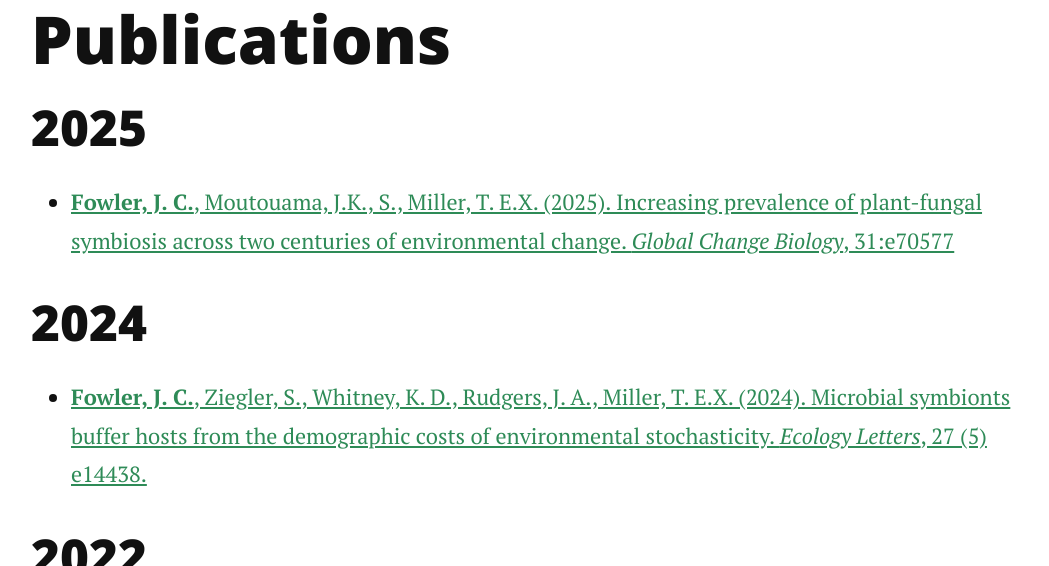
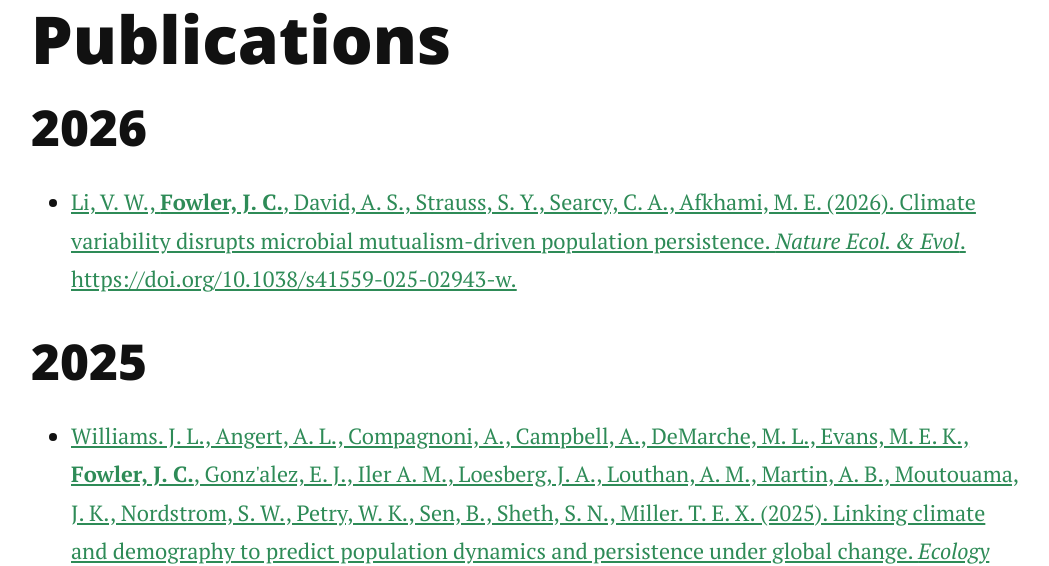
Before and after one commit to joshuacfowler/joshuacfowler.github.io, a Jekyll site: the page built from publications.md, in a window 1280 px wide and 900 px high, cut to the strip 334-900 px from the top of the window. Shown: the whole strip, without its empty margins (114-1163 px from the left). Built offline with Jekyll 4.4.1, drawn with Linux system fonts in a browser that asks for light colours; nearby versions of some CDN libraries.

Commit message:
Add new publications for 2026 and 2025
adding new pubs

```diff
--- a/publications.md
+++ b/publications.md
@@ -6,7 +6,13 @@ title: Publications
 
 # Publications
 
+## 2026
+* <a href="/assets/pubs/Li_et_al_NatEcoEvo_2026.pdf"> Li, V. W.,  <b>Fowler, J. C.</b>, David, A. S., Strauss, S. Y., Searcy, C. A., Afkhami, M. E. (2026). Climate variability disrupts microbial mutualism-driven population persistence. *Nature Ecol. & Evol*. https://doi.org/10.1038/s41559-025-02943-w.
+
+
 ## 2025
+
+* <a href="/assets/pubs/Ecology Letters - 2025 - Williams - Linking Climate and Demography to Predict Population Dynamics and Persistence Under.pdf"> Williams. J. L., Angert, A. L., Compagnoni, A., Campbell, A., DeMarche, M. L., Evans, M. E. K.,  <b>Fowler, J. C.</b>, Gonz\'alez, E. J., Iler A. M., Loesberg, J. A., Louthan, A. M., Martin, A. B., Moutouama, J. K., Nordstrom, S. W., Petry, W. K., Sen, B., Sheth, S. N., Miller. T. E. X. (2025). Linking climate and demography to predict population dynamics and persistence under global change. *Ecology Letters* 28, e70283.</a>
 
 * <a href="/assets/pubs/Global Change Biology - 2025 - Fowler - Increasing Prevalence of Plant‐Fungal Symbiosis Across Two Centuries of.pdf"> <b>Fowler, J. C.</b>, Moutouama, J.K., S., Miller, T. E.X. (2025). Increasing prevalence of plant-fungal symbiosis across two centuries of environmental change. *Global Change Biology*, 31:e70577 </a>
 
```
